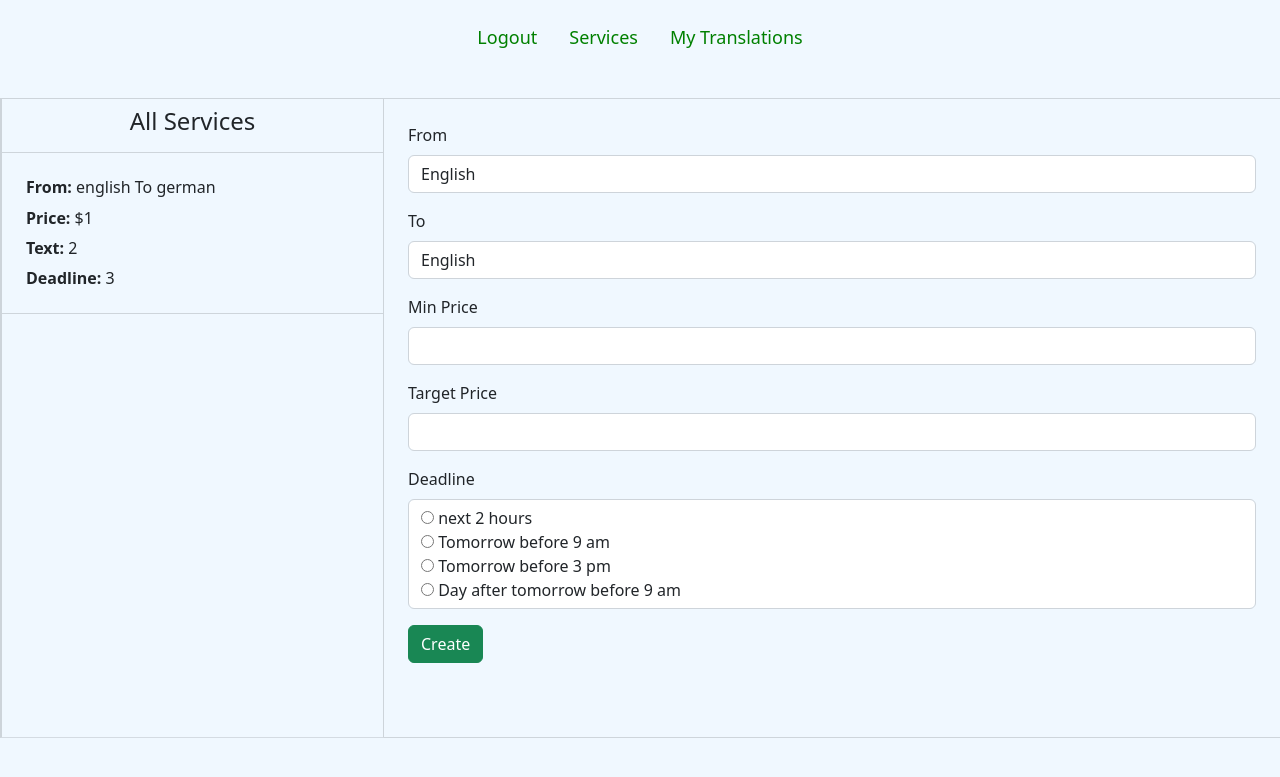
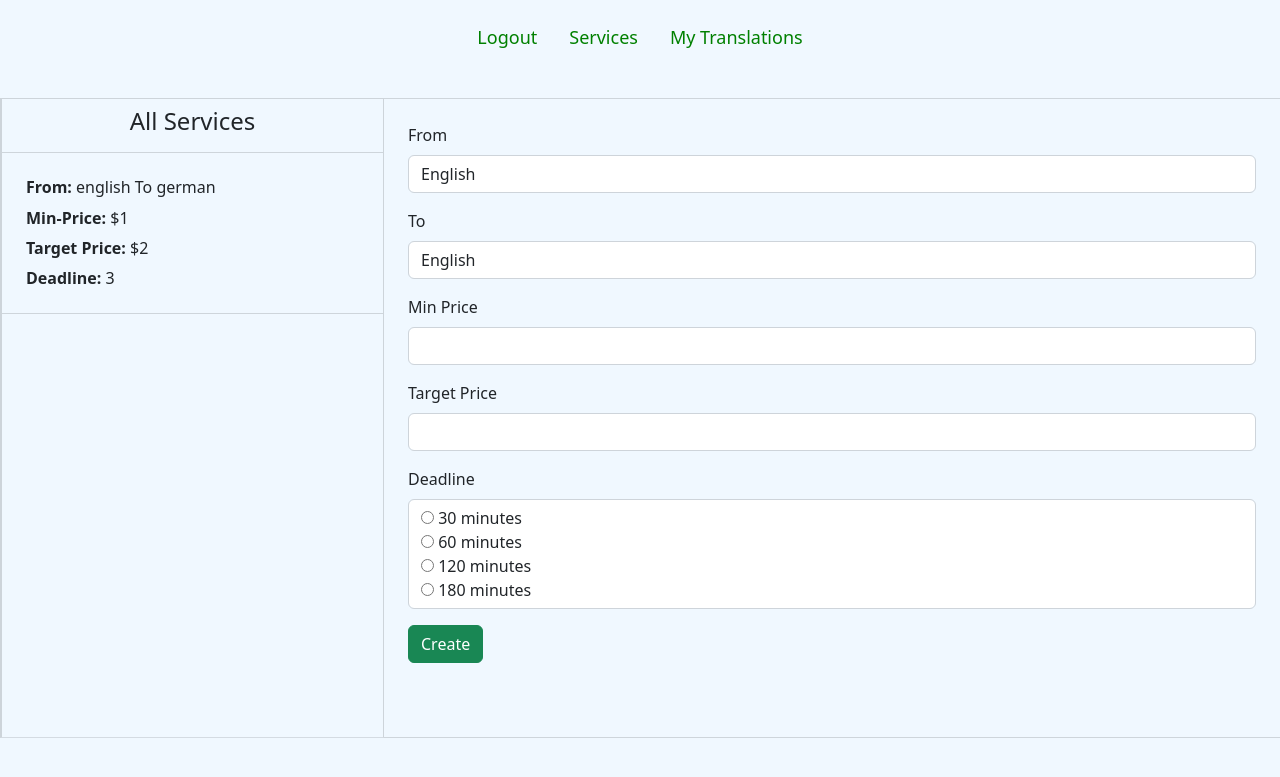
Before and after one commit to sdplatt/m1cro, a Flask app: page /translator/ in a window 1280 px wide. Shown: the top 777 px of the page. Run offline with Flask 3, Linux system fonts and the light colour scheme; a user stored in the database is signed in; data comes from the database, SQL or seed files in the repository; both versions use the stored data as it was after the commit.

Commit message:
form validations done

```diff
--- a/myProject/forms.py
+++ b/myProject/forms.py
@@ -41,7 +41,7 @@ class ChangePassForm(FlaskForm):
 class TranslationForm(FlaskForm):
     language_from = SelectField("From",choices=[('english','English'),('german','German'),("russian","Russian")],validators=[DataRequired()])
     language_to = SelectField("To",choices=[('english','English'),('german','German'),("russian","Russian")],validators=[DataRequired(),languageNotEqualTo])
-    deadline = RadioField("Deadline",choices=[(1,"next 2 hours"),(2,"Tomorrow before 9 am"),(3,"Tomorrow before 3 pm"),(4,"Day after tomorrow before 9 am")],validators=[DataRequired()])
+    deadline = RadioField("Deadline",choices=[(1,"30 minutes"),(2,"60 minutes"),(3,"120 minutes"),(4,"180 minutes")],validators=[DataRequired()])
     text = TextAreaField("Text for translation",validators=[DataRequired()])
     submit = SubmitField('editPrice')
 
@@ -61,7 +61,7 @@ class AddServiceForm(FlaskForm):
     language_to = SelectField("To",choices=[('english','English'),('german','German'),("russian","Russian")],validators=[DataRequired(),languageNotEqualTo])
     min_price = IntegerField("Min Price",validators=[DataRequired()])
     target_price = IntegerField("Target Price",validators=[DataRequired()])
-    deadline = RadioField("Deadline",choices=[(1,"next 2 hours"),(2,"Tomorrow before 9 am"),(3,"Tomorrow before 3 pm"),(4,"Day after tomorrow before 9 am")],validators=[DataRequired()])
+    deadline = RadioField("Deadline",choices=[(1,"30 minutes"),(2,"60 minutes"),(3,"120 minutes"),(4,"180 minutes")],validators=[DataRequired()])
     submit = SubmitField('Add Service')
 
 class SubmitTranslationForm(FlaskForm):
--- a/myProject/models.py
+++ b/myProject/models.py
@@ -2,6 +2,7 @@ from myProject import db,login_manager
 from flask_login import UserMixin
 from werkzeug.security import generate_password_hash,check_password_hash
 import uuid
+from datetime import datetime
 
 @login_manager.user_loader
 def load_user(user_id):
@@ -48,6 +49,9 @@ class Translation(db.Model,UserMixin):
     translation = db.Column(db.String)
     translatorId = db.Column(db.Integer,db.ForeignKey('translators.id'))
     rating = db.Column(db.Float())
+    createdAt = db.Column(db.DateTime,default=datetime.utcnow)
+    acceptedAt = db.Column(db.DateTime)
+    submittedAt = db.Column(db.DateTime)
 
     def __init__(self,client_id,l_from,l_to,deadline,text,statusId):
         self.client_id = client_id
--- a/myProject/templates/translator.html
+++ b/myProject/templates/translator.html
@@ -69,13 +69,14 @@
                     Email Already in Use
                     {%endif%}
                 </p>
-                <button class='btn btn-primary' type="button" onclick="handleRegister()">Register</button>
+                <button class='btn btn-primary'>Register</button>
             </form>
             <a href="/translator/login">Login</a>
         </div>
         <script>
             const registerForm = document.getElementById('register-form')
-            const handleRegister = ()=>{
+            registerForm.addEventListener('submit',(e)=>{
+                e.preventDefault()
                 const password_register = document.getElementById('password_register')
                 const pass_confirm_register = document.getElementById('pass_confirm_register')
                 if(password_register.value != pass_confirm_register.value){
@@ -83,7 +84,7 @@
                 }else{
                     registerForm.submit()
                 }
-            }
+            })
         </script>
         {% elif session['page'] == 'login' %}
         <div class="login-form">
@@ -98,6 +99,11 @@
                     {{loginForm.password.label(class='form-label')}}
                     {{loginForm.password(class='form-control')}}
                 </div>
+                <p id="login-error" class="text-danger">
+                    {%if(session['invalid-login'])%}
+                    Invalid Login Details
+                    {%endif%}
+                </p>
                 {{loginForm.submit(class='btn btn-primary mb-3')}}
             </form>
             <a href="/translator/forgot">Forgot Password</a>
@@ -201,8 +207,8 @@
         {% for service in services %}
         <div class="translation px-4 py-3">
             <p><span class="fw-bold">From:</span> {{service.language_from}} To {{service.language_to}}</p>
-            <p><span class="fw-bold">Price:</span> ${{service.min_price}}</p>
-            <p><span class="fw-bold">Text:</span> {{service.target_price}}</p>
+            <p><span class="fw-bold">Min-Price:</span> ${{service.min_price}}</p>
+            <p><span class="fw-bold">Target Price:</span> ${{service.target_price}}</p>
             <p><span class="fw-bold">Deadline:</span> {{service.deadline}}</p>
         </div>
         {% endfor %}
@@ -220,39 +226,48 @@
             </div>
             <div class="mb-3">
                 {{addServiceForm.min_price.label(class='form-label')}}
-                {{addServiceForm.min_price(class='form-control radio-form',id="min_price")}}
+                {{addServiceForm.min_price(class='form-control radio-form',id="min_price",max=20,min=0)}}
             </div>
             <div class="mb-3">
                 {{addServiceForm.target_price.label(class='form-label')}}
-                {{addServiceForm.target_price(class='form-control',id="target_price")}}
+                {{addServiceForm.target_price(class='form-control',id="target_price",max=20,min=0)}}
             </div>
             <div class="mb-3">
                 {{addServiceForm.deadline.label(class='form-label')}}
                 {{addServiceForm.deadline(class='form-control radio-form',rows=10)}}
             </div>
-            <p id="service-error" class="text-danger"></p>
+            <p id="service-error" class="text-danger">
+                {%if(session['service-exists'])%}
+                    Service is already Created.
+                {%endif%}
+            </p>
             <div class="mb-3">
-                <button class='btn btn-success' type="button" onclick="createService()">Create</button>
+                <button class='btn btn-success'>Create</button>
             </div>
         </form>
     </div>
 </div>
 <script>
     const createServiceForm = document.getElementById('create-service')
-    const createService = () => {
-        const language_from = document.getElementById('language_from')
-        const language_to = document.getElementById('language_to')
-        const minPrice = document.getElementById('min_price')
-        const targetPrice = document.getElementById('target_price')
-        if(language_from.value == language_to.value){
-            document.getElementById('service-error').innerText="Language from and Langauge to cannot be same."
+    createServiceForm.addEventListener('submit',(e)=>{
+        e.preventDefault()
+        const language_from = document.getElementById('language_from').value
+        const language_to = document.getElementById('language_to').value
+        const minPrice = document.getElementById('min_price').value
+        const targetPrice = document.getElementById('target_price').value
+        const error = document.getElementById('service-error')
+        if(language_from == language_to){
+            error.innerText="Language from and Langauge to cannot be same."
         }
-        else if(minPrice.value>targetPrice.value){
-            document.getElementById('service-error').innerText="Target Price must be greater than or equal to min price."
+        else if(minPrice==5 && targetPrice==10){
+            createServiceForm.submit()
+        }
+        else if(minPrice>targetPrice || (minPrice==10 && targetPrice==5)){
+            error.innerText="Target Price must be greater than or equal to min price."
         }else{
             createServiceForm.submit()
         }
-    }
+    })
 </script>
 {%elif session['translator_page'] == 'translations'%}
 <div class="translations my-4">
--- a/myProject/translator/views.py
+++ b/myProject/translator/views.py
@@ -49,10 +49,11 @@ def home():
             session['user'] = 'translator'
             if(session.get('translator_page')!='accept'):
                 session['translator_page']='services'
-
+            if(session.get('invalid-login')):
+                session['invalid-login'] = False
             return redirect(next)
         else:
-            print("Invalid login details")
+            session['invalid-login'] = True
             return redirect(url_for('translator.home'))
 
     # Change Password Form
@@ -85,7 +86,10 @@ def home():
                         translator=session.get('translatorId'))
             db.session.add(service)
             db.session.commit()
+            if(session.get('service-exists')):
+                session['service-exists'] = False
         except:
+            session['service-exists'] = True
             return redirect(url_for('translator.home'))
 
     # SUBMIT TRANSLATION FORM
@@ -112,6 +116,7 @@ def logout():
     session['page'] = 'login'
     session['translator_page'] = None
     session['translations'] = None
+    session['service-exists'] = False
     logout_user()
     session[id] = None
     return redirect(url_for('translator.home'))
@@ -119,6 +124,8 @@ def logout():
 @translator.route('/forgot')
 def forgot():
     session['page'] = 'forgot'
+    if(session.get('invalid-login')):
+        session['invalid-login'] = False
     return redirect(url_for('translator.home'))
 
 @translator.route('/login')
@@ -130,6 +137,8 @@ def login():
 def register():
     session['page'] = 'register'
     session['email-exists'] = False
+    if(session.get('invalid-login')):
+        session['invalid-login'] = False
     return redirect(url_for('translator.home'))
 
 
@@ -177,6 +186,7 @@ def reject_translation():
 
 @translator.route('/translations')
 def translations():
+    session['service-exists'] = False
     id = session.get('translatorId')
     translations = Translator.query.get(id).translations
     session['trans-page'] = translations[0]
```
Also changed, not shown: myProject/client/views.py (+7 -1 lines), myProject/templates/client.html (+17 -33 lines), myProject/data.sqlite.
